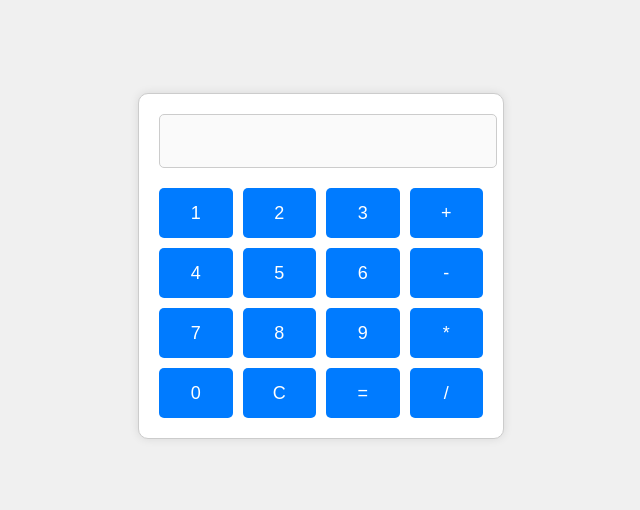
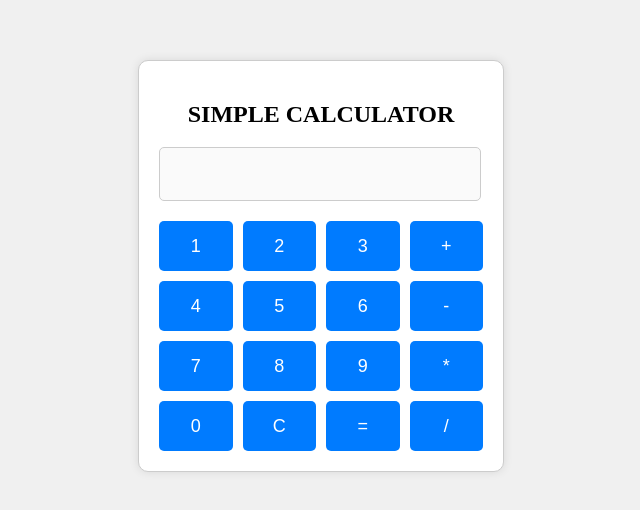
Before and after one commit to BalajiiSelvam/JS-30-days, a plain HTML site: page Day-1/index.html in a window 1280 px wide. Shown: the part 134-644 px from the top of the page, without its empty margins (319-959 px from the left). Drawn offline with Linux system fonts and the light colour scheme.

Commit message:
Heading Added and did some customization in input

```diff
--- a/Day-1/index.html
+++ b/Day-1/index.html
@@ -8,6 +8,7 @@
 </head>
 <body>
     <div class="calculator">
+        <h2> SIMPLE CALCULATOR </h2>
         <input type="text" id="display" disabled>
         <div class="buttons">
             <button class="btn" value="1">1</button>
--- a/Day-1/style.css
+++ b/Day-1/style.css
@@ -7,6 +7,9 @@ body {
     margin: 0;
 }
 
+h2{
+    text-align: center;
+}
 .calculator {
     border: 1px solid #ccc;
     padding: 20px;
@@ -16,7 +19,7 @@ body {
 }
 
 #display {
-    width: 100%;
+    width: 95%;
     height: 50px;
     text-align: right;
     padding-right: 10px;
```
